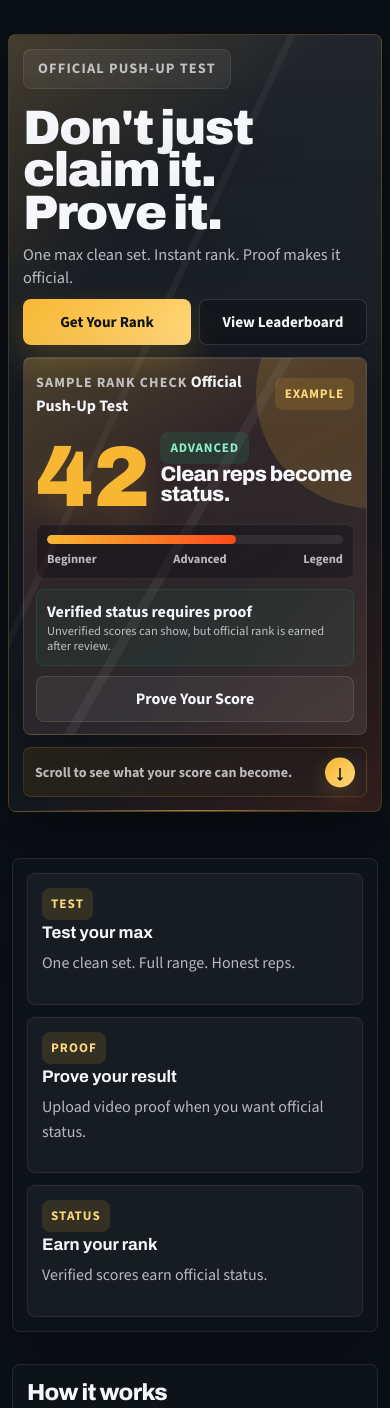
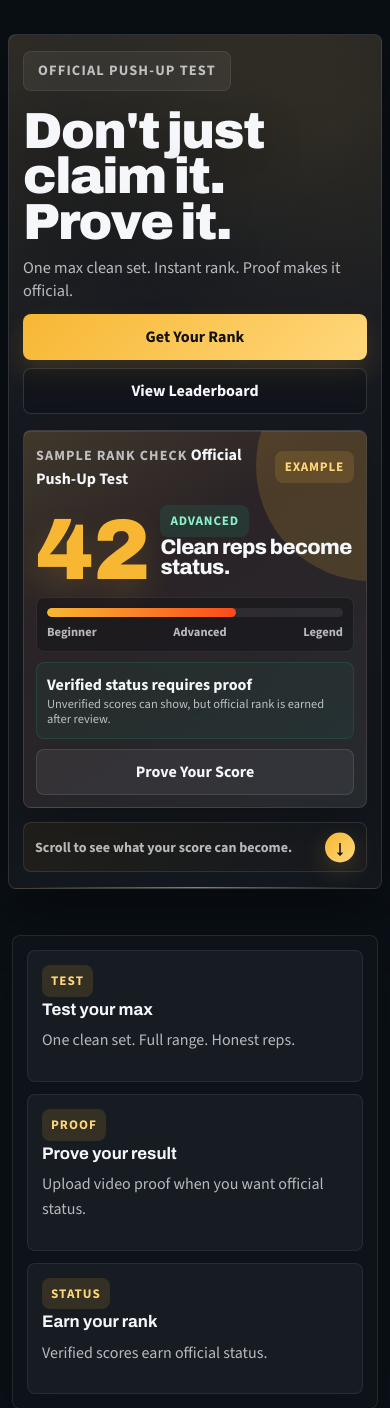
Before and after one commit to Danas2008/EarnedClub, a Django app: page / in a window 390 px wide. Shown: the part 69-1477 px from the top of the page. Run offline with Django 5.2, Linux system fonts and the light colour scheme; data comes from the database, SQL or seed files in the repository.

Commit message:
Simplify homepage hero layout and enhance visual hierarchy

```diff
--- a/main/templates/home.html
+++ b/main/templates/home.html
@@ -15,21 +15,18 @@
         overflow: hidden;
         padding: clamp(18px, 5vw, 34px);
         background:
-            linear-gradient(135deg, rgba(247, 183, 51, 0.16), transparent 28%),
-            linear-gradient(315deg, rgba(252, 74, 26, 0.14), transparent 32%),
-            linear-gradient(180deg, rgba(255, 255, 255, 0.055), rgba(255, 255, 255, 0.02)),
+            linear-gradient(145deg, rgba(247, 183, 51, 0.1), transparent 34%),
+            linear-gradient(180deg, rgba(255, 255, 255, 0.045), rgba(255, 255, 255, 0.018)),
             var(--panel);
-        border-color: rgba(247, 183, 51, 0.18);
+        border-color: rgba(255, 255, 255, 0.11);
     }
 
     .home-hero::before {
         content: "";
         position: absolute;
         inset: 0;
-        background:
-            linear-gradient(115deg, transparent 0 38%, rgba(255, 255, 255, 0.055) 38% 39%, transparent 39% 100%),
-            linear-gradient(180deg, rgba(255, 255, 255, 0.04), transparent 52%);
-        opacity: 0.8;
+        background: radial-gradient(circle at 88% 10%, rgba(247, 183, 51, 0.12), transparent 32%);
+        opacity: 0.75;
         pointer-events: none;
     }
 
@@ -46,7 +43,7 @@
         position: relative;
         z-index: 1;
         display: grid;
-        gap: 24px;
+        gap: 22px;
         align-items: center;
     }
 
@@ -56,14 +53,14 @@
 
     .home-hero h1 {
         max-width: 760px;
-        font-size: clamp(3.15rem, 15vw, 5.7rem);
-        line-height: 0.88;
+        font-size: clamp(3rem, 14vw, 5.45rem);
+        line-height: 0.9;
         margin-bottom: 14px;
-        text-shadow: 0 18px 54px rgba(0, 0, 0, 0.34);
+        text-shadow: 0 14px 42px rgba(0, 0, 0, 0.28);
     }
 
     .home-lead {
-        max-width: 650px;
+        max-width: 560px;
         font-size: clamp(1.08rem, 4vw, 1.35rem);
     }
 
@@ -84,11 +81,11 @@
     }
 
     .home-cta-row .btn-main {
-        box-shadow: 0 16px 34px rgba(247, 183, 51, 0.2);
+        box-shadow: 0 12px 26px rgba(247, 183, 51, 0.16);
     }
 
     .home-cta-row .btn-secondary {
-        background: rgba(8, 11, 15, 0.38);
+        background: rgba(8, 11, 15, 0.3);
         border-color: rgba(255, 255, 255, 0.13);
     }
 
@@ -105,10 +102,10 @@
         border: 1px solid rgba(255, 255, 255, 0.1);
         border-radius: var(--radius-lg);
         background:
-            linear-gradient(150deg, rgba(247, 183, 51, 0.2), rgba(252, 74, 26, 0.08) 34%, rgba(255, 255, 255, 0.045)),
+            linear-gradient(150deg, rgba(247, 183, 51, 0.15), rgba(252, 74, 26, 0.06) 34%, rgba(255, 255, 255, 0.04)),
             rgba(255, 255, 255, 0.04);
         box-shadow:
-            0 18px 48px rgba(0, 0, 0, 0.3),
+            0 18px 44px rgba(0, 0, 0, 0.28),
             inset 0 1px 0 rgba(255, 255, 255, 0.08);
     }
 
@@ -124,14 +121,6 @@
         height: 230px;
         border-radius: 50%;
         background: rgba(247, 183, 51, 0.16);
-        pointer-events: none;
-    }
-
-    .score-rank-card::after {
-        content: "";
-        position: absolute;
-        inset: 0;
-        background: linear-gradient(120deg, transparent 0 46%, rgba(255, 255, 255, 0.055) 46% 48%, transparent 48% 100%);
         pointer-events: none;
     }
 
@@ -227,9 +216,9 @@
         padding: 12px 14px;
         border-radius: var(--radius-md);
         background:
-            linear-gradient(90deg, rgba(247, 183, 51, 0.1), rgba(255, 255, 255, 0.035)),
+            linear-gradient(90deg, rgba(247, 183, 51, 0.08), rgba(255, 255, 255, 0.03)),
             rgba(8, 11, 15, 0.36);
-        border: 1px solid rgba(247, 183, 51, 0.16);
+        border: 1px solid rgba(255, 255, 255, 0.1);
         color: var(--muted);
         font-weight: 800;
         transition: transform 0.2s ease, border-color 0.2s ease, background 0.2s ease;
@@ -592,17 +581,17 @@
         .home-hero {
             margin-left: -4px;
             margin-right: -4px;
-            padding: 14px;
+            padding: 16px 14px;
         }
 
         .home-hero-grid {
-            gap: 12px;
+            gap: 14px;
         }
 
         .home-hero h1 {
             max-width: 9ch;
-            font-size: clamp(2.55rem, 12.4vw, 3.35rem);
-            margin-bottom: 10px;
+            font-size: clamp(2.65rem, 13vw, 3.45rem);
+            margin-bottom: 12px;
         }
 
         .home-lead {
@@ -612,9 +601,9 @@
         }
 
         .home-cta-row {
-            grid-template-columns: repeat(2, minmax(0, 1fr));
+            grid-template-columns: 1fr;
             gap: 8px;
-            margin-top: 10px;
+            margin-top: 12px;
         }
 
         .home-cta-row .btn-main,
@@ -622,13 +611,14 @@
             min-height: 46px;
             padding-left: 10px;
             padding-right: 10px;
-            font-size: 0.95rem;
+            font-size: 1rem;
         }
 
         .score-rank-card {
             max-width: none;
             gap: 10px;
             padding: 12px;
+            margin-top: 2px;
         }
 
         .score-rank-result {
```
Also changed, not shown: docs/earned-plan.md (+8 -0 lines).
